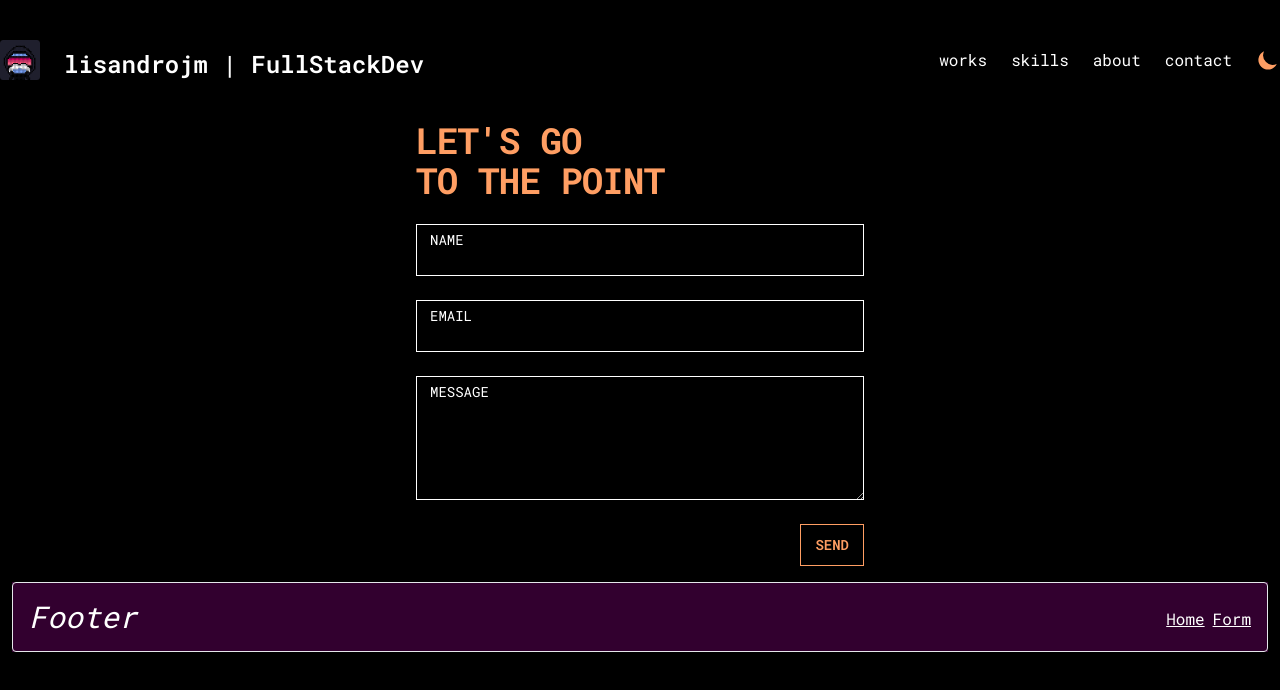
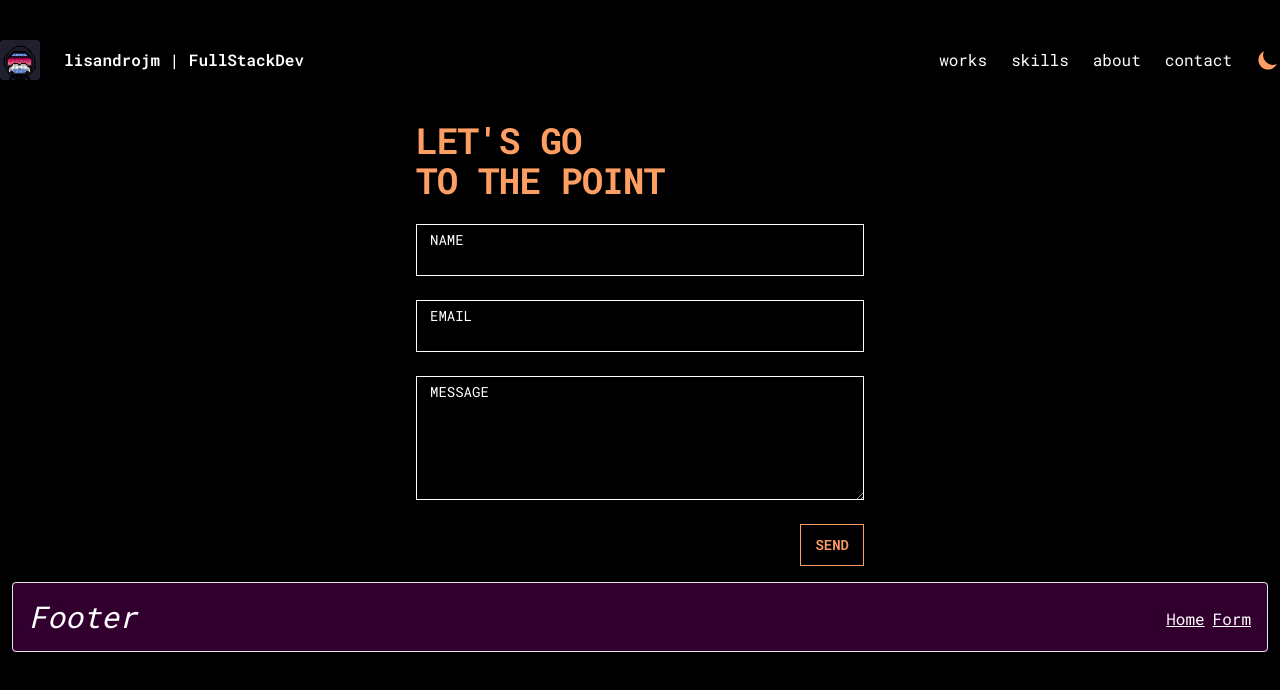
Before and after one commit to lisandrojm/portfolio-bg-animated-running, a Next.js app: page /form in a window 1280 px wide. Shown: the top 690 px of the page. Built offline with nearby package versions, Linux system fonts and the light colour scheme.

Commit message:
Navbar-start

```diff
--- a/src/app/_components/Navbar.tsx
+++ b/src/app/_components/Navbar.tsx
@@ -1,3 +1,5 @@
+/* src/app/_/Navbar.tsx */
+
 import siteMetadata from '@/_data/siteMetadata';
 import headerNavLinks from '@/_data/headerNavLinks';
 import Image from 'next/image';
@@ -11,7 +13,7 @@ interface NavLink {
 }
 export default function Navbar() {
   return (
-    <header className="flex items-center justify-between py-10">
+    <header className="flex container mx-auto items-center justify-between py-10">
       <div>
         <Link href="/" aria-label={siteMetadata.headerTitle}>
           <div className="flex items-center justify-between">
@@ -21,7 +23,7 @@ export default function Navbar() {
                 <Image src="/logo.svg" alt="logo" width={40} height={40} />
               </div>
             </div>
-            {typeof siteMetadata.headerTitle === 'string' ? <div className="hidden h-6 text-2xl font-semibold sm:block">{siteMetadata.headerTitle}</div> : siteMetadata.headerTitle}
+            {typeof siteMetadata.headerTitle === 'string' ? <div className="hidden h-6 text-1xl text-white font-semibold sm:block">{siteMetadata.headerTitle}</div> : siteMetadata.headerTitle}
           </div>
         </Link>
       </div>
--- a/src/app/_data/headerNavLinks.ts
+++ b/src/app/_data/headerNavLinks.ts
@@ -1,3 +1,4 @@
+/* src/app/_data/headerNavLinks.ts */
 const headerNavLinks = [
   { href: '/', title: 'home' },
   { href: '/works', title: 'works' },
--- a/src/app/_styles/globals.css
+++ b/src/app/_styles/globals.css
@@ -79,6 +79,9 @@ html {
 img {
   max-width: 100%;
 }
+img:hover {
+  opacity: 0.9;
+}
 
 ul,
 a {
```
